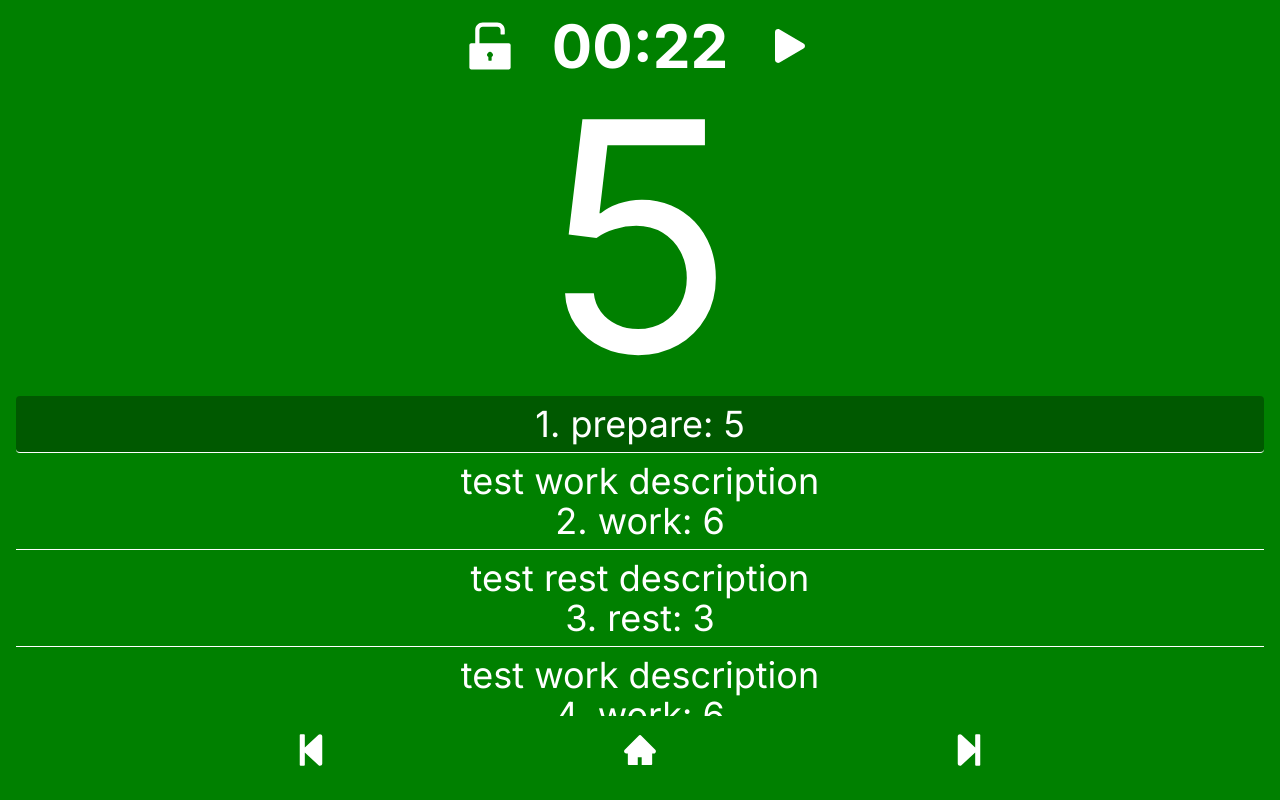
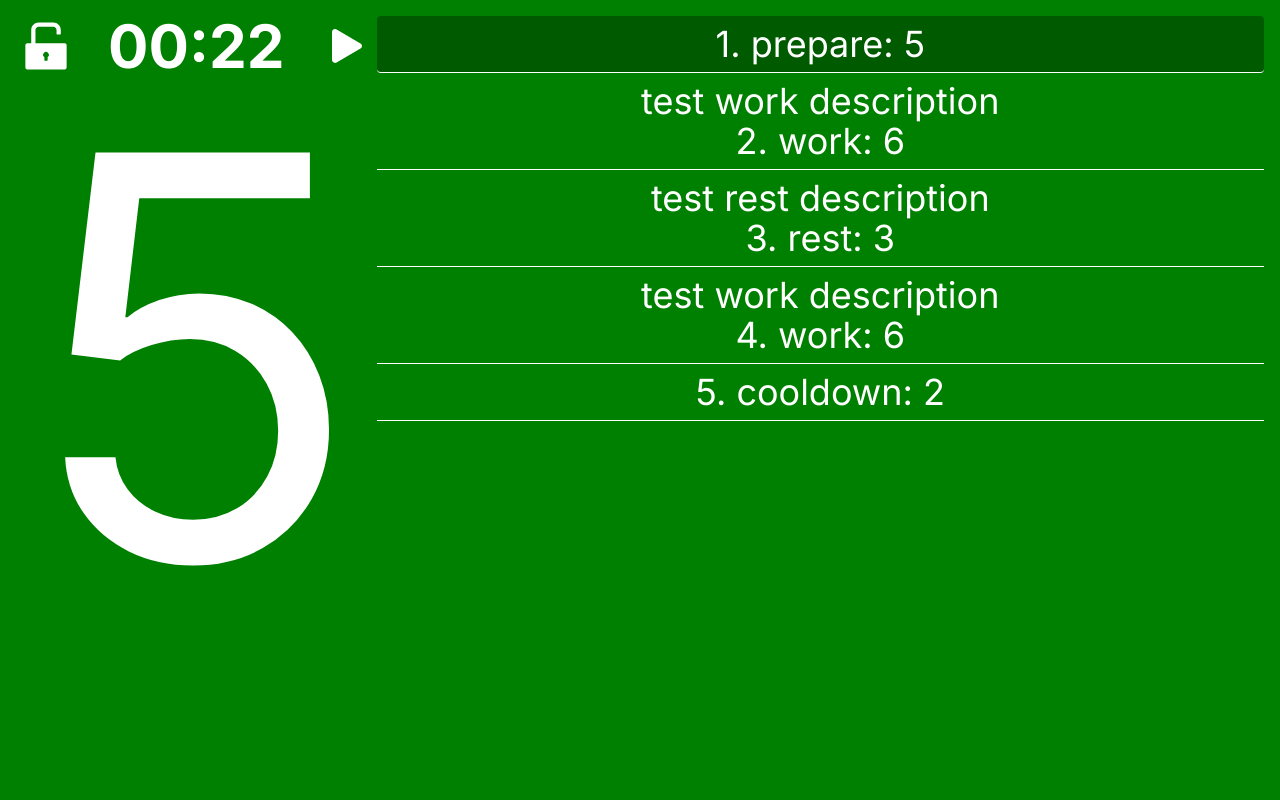
Before and after one commit to Lewisjohnward/tabata-timer, a Next.js app: page / in a window 1280 px wide. Built offline with nearby package versions, Linux system fonts and the light colour scheme.

Commit message:
different style desktop-mobile

```diff
--- a/src/app/pages/activeWorkout.tsx
+++ b/src/app/pages/activeWorkout.tsx
@@ -81,7 +81,7 @@ const ActiveWorkout = ({ setView, activeWorkout }: Props) => {
 
   return (
     <div
-      className="relative flex flex-col h-screen text-white p-4 overflow-hidden"
+      className="relative flex flex-col md:flex-row h-screen text-white p-4 overflow-hidden"
       style={{ backgroundColor: intervalManager.color }}
     >
       <div>
@@ -94,7 +94,7 @@ const ActiveWorkout = ({ setView, activeWorkout }: Props) => {
             {intervalManager.running ? <BsFillPauseFill /> : <BsFillPlayFill />}
           </button>
         </div>
-        <div className="text-center text-[20rem] leading-none">
+        <div className="flex-grow text-center text-[20rem] md:text-[35rem] leading-none">
           {intervalManager.getCurrentIntervalRemainingTime()}
         </div>
       </div>
@@ -139,7 +139,7 @@ const NavigationButtons = ({
   gotoNextInterval: () => void;
 }) => {
   return (
-    <div className="w-full flex justify-evenly gap-4 py-4 text-white text-4xl">
+    <div className="md:hidden w-full flex justify-evenly gap-4 py-4 text-white text-4xl">
       <button>
         <FaStepBackward />
       </button>
```
